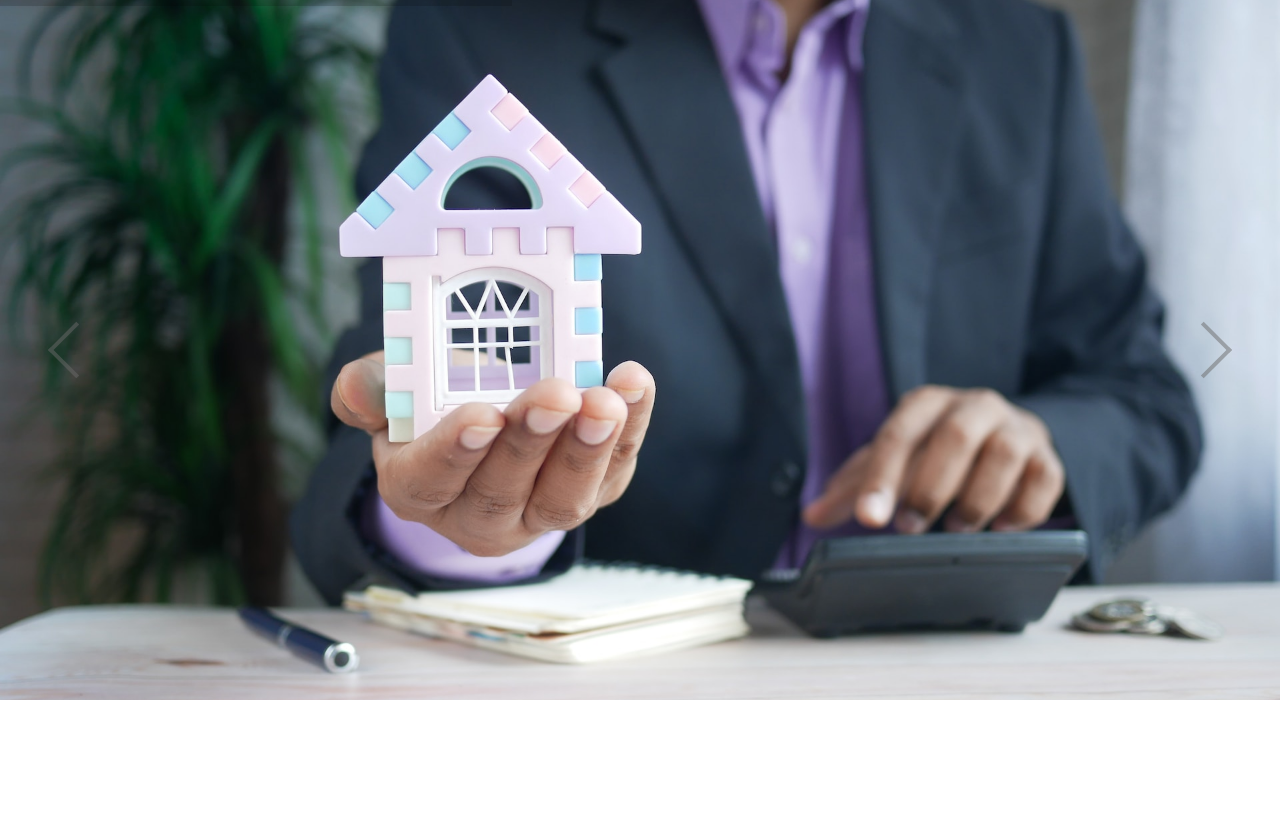
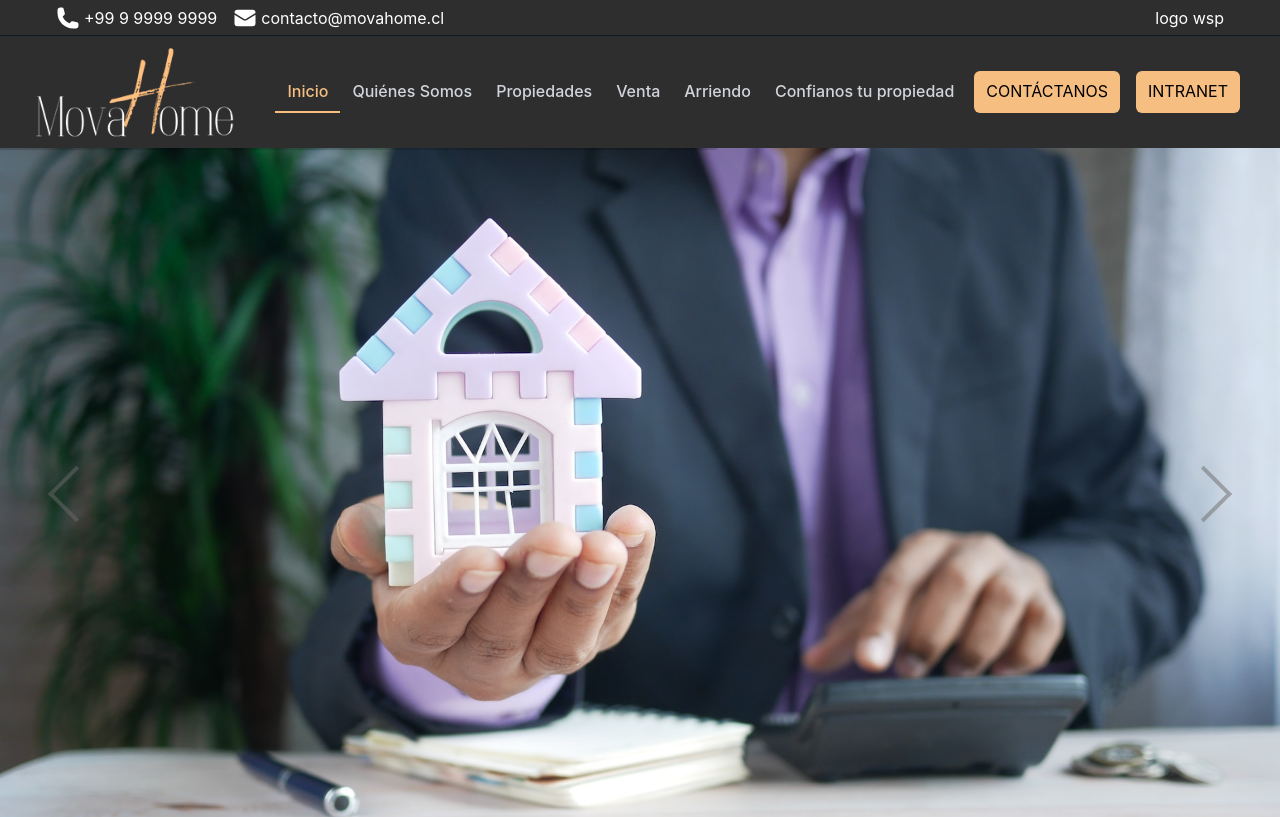
Before and after one commit to sawiwi/mova-home-free, a React (Create React App) app: page / in a window 1280 px wide. Shown: the top 817 px of the page. Built offline with nearby package versions, Linux system fonts and the light colour scheme.

Commit message:
add navbar with react scroll

```diff
--- a/package.json
+++ b/package.json
@@ -3,6 +3,8 @@
   "version": "0.1.0",
   "private": true,
   "dependencies": {
+    "@headlessui/react": "^1.7.17",
+    "@heroicons/react": "^2.0.18",
     "@testing-library/jest-dom": "^5.17.0",
     "@testing-library/react": "^13.4.0",
     "@testing-library/user-event": "^13.5.0",
@@ -10,6 +12,7 @@
     "react-awesome-slider": "^4.1.0",
     "react-dom": "^18.2.0",
     "react-scripts": "5.0.1",
+    "react-scroll": "^1.9.0",
     "web-vitals": "^2.1.4"
   },
   "scripts": {
--- a/src/App.js
+++ b/src/App.js
@@ -1,6 +1,8 @@
 import { Fragment } from 'react';
 import Layout from './Layout/Layout';
 import Hero from './Pages/Hero/index'
+import About from './Pages/About/index'
+import Properties from './Pages/Properties';
 // import logo from './logo.svg';
 // import './App.css';
 
@@ -9,6 +11,8 @@ function App() {
     <Fragment>
       <Layout>
         <Hero/>
+        <About/>
+        <Properties/>
       </Layout>
     </Fragment>
 
--- a/src/Layout/Layout.js
+++ b/src/Layout/Layout.js
@@ -1,12 +1,12 @@
 import React from 'react'
-// import Header from '../shared/header/header'
-// import Footer from '../shared/Footer'
+import Header from '../shared/header/header'
+import Footer from '../shared/footer/footer'
 const Layout = ({children}) => {
   return (
     <>
-        {/* <Header/> */}
-        <main>{children}</main>
-        {/* <Footer/> */}
+        <Header/>
+        <main className='pt-28 md:pt-44 lg:pt-36'>{children}</main>
+        <Footer/>
     </>
   )
 }
--- a/src/Pages/About/index.js
+++ b/src/Pages/About/index.js
@@ -0,0 +1,11 @@
+import React from 'react'
+
+const About = () => {
+  return (
+    <div id='AboutSectionScroll' className='min-h-screen'>
+      About
+    </div>
+  )
+}
+
+export default About
--- /dev/null
+++ b/src/Pages/Properties/index.js
@@ -0,0 +1,11 @@
+import React from 'react'
+
+const Properties = () => {
+  return (
+    <div id='PropertiesSectionScroll' className='min-h-screen'>
+      Propiedades
+    </div>
+  )
+}
+
+export default Properties
--- /dev/null
+++ b/src/shared/footer/footer.jsx
@@ -0,0 +1,11 @@
+import React from 'react'
+
+const Footer = () => {
+  return (
+    <div className='min-h-screen'>
+      footer
+    </div>
+  )
+}
+
+export default Footer
--- /dev/null
+++ b/src/shared/header/header.jsx
@@ -0,0 +1,40 @@
+import React from 'react'
+import Navbar from './navbar'
+
+const Header = () => {
+  return (
+    <header className='bg-secondary-default text-white fixed z-50 w-full'>
+      <div className='h-[36px] border-b border-gray-900 hidden md:block'>
+        <div className='max-w-[1200px] w-full h-full px-4 mx-auto flex justify-between items-center'>
+          <div>
+            <ul className='list-none flex space-x-4'>
+              <li>
+                <a href='#hola' className='flex items-center gap-x-1'>
+                  <svg xmlns="http://www.w3.org/2000/svg" viewBox="0 0 24 24" fill="currentColor" className="w-6 h-6">
+                    <path fillRule="evenodd" d="M1.5 4.5a3 3 0 013-3h1.372c.86 0 1.61.586 1.819 1.42l1.105 4.423a1.875 1.875 0 01-.694 1.955l-1.293.97c-.135.101-.164.249-.126.352a11.285 11.285 0 006.697 6.697c.103.038.25.009.352-.126l.97-1.293a1.875 1.875 0 011.955-.694l4.423 1.105c.834.209 1.42.959 1.42 1.82V19.5a3 3 0 01-3 3h-2.25C8.552 22.5 1.5 15.448 1.5 6.75V4.5z" clipRule="evenodd" />
+                  </svg>
+                  +99 9 9999 9999
+                </a>
+              </li>
+              <li>
+                <a href='#hola' className='flex items-center gap-x-1'>
+                  <svg xmlns="http://www.w3.org/2000/svg" viewBox="0 0 24 24" fill="currentColor" className="w-6 h-6">
+                    <path d="M1.5 8.67v8.58a3 3 0 003 3h15a3 3 0 003-3V8.67l-8.928 5.493a3 3 0 01-3.144 0L1.5 8.67z" />
+                    <path d="M22.5 6.908V6.75a3 3 0 00-3-3h-15a3 3 0 00-3 3v.158l9.714 5.978a1.5 1.5 0 001.572 0L22.5 6.908z" />
+                  </svg>
+                  contacto@movahome.cl
+                </a>
+              </li>
+            </ul>
+
+          </div>
+          <div>logo wsp</div>
+        </div>
+
+      </div>
+      <Navbar></Navbar>
+    </header>
+  )
+}
+
+export default Header
--- /dev/null
+++ b/src/shared/header/navbar.jsx
@@ -0,0 +1,81 @@
+import React from 'react'
+import { Disclosure, Transition } from '@headlessui/react'
+import { Bars3Icon, XMarkIcon } from '@heroicons/react/24/outline'
+import {NavigationItem, ButtonItem} from '../navigation/NavigationItem'
+import {NavMobile, ButtonNavMobile} from '../navigation/NavMobile'
+import Logo from '../../assets/img/logo/logoHead.png'
+
+const navigation = [
+  { name: 'Inicio', href: 'HeroSectionScroll', buttonStyle: false  },
+  { name: 'Quiénes Somos', href: 'AboutSectionScroll', buttonStyle: false  },
+  { name: 'Propiedades', href: 'PropertiesSectionScroll', buttonStyle: false  },
+  { name: 'Venta', href: 'ServicesSectionScroll', buttonStyle: false  },
+  { name: 'Arriendo', href: 'ServicesSectionScroll', buttonStyle: false  },
+  { name: 'Confianos tu propiedad', href: 'ServicesSectionScroll', buttonStyle: false  },
+  { name: 'Contáctanos', href: '#', buttonStyle: true  },
+  { name: 'Intranet', href: '#', buttonStyle: true },
+]
+
+const Navbar = () => {
+  return (
+    <Disclosure as="nav" className="py-3 md:py-6 w-full z-50">
+      {({ open }) => (
+        <>
+          <div className="mx-auto max-w-7xl px-2 sm:px-6 lg:px-8">
+            <div className="relative flex lg:h-16 items-center justify-between">
+
+              <div className="flex flex-1 items-center justify-start sm:justify-between">
+                <div className="flex flex-shrink-0 items-center">
+                  <img
+                    className="h-24 w-auto cursor-pointer"
+                    src={Logo}
+                    alt="CYVM"
+                  />
+                </div>
+                <div className="hidden sm:ml-6 lg:block">
+                  <div className="flex">
+                    {navigation.map((item,index) => item.buttonStyle ? (<ButtonItem key={index} menuItem={item}/>) : (<NavigationItem key={index} menuItem={item}/>)
+                    )}
+                  </div>
+                </div>
+              </div>
+              <div className="absolute inset-y-0 right-0 flex items-center justify-between lg:hidden">
+                {/* Mobile menu button*/}
+                <Disclosure.Button className="relative inline-flex items-center justify-center rounded-md p-2 text-gray-400 hover:bg-gray-700 hover:text-white focus:outline-none focus:ring-2 focus:ring-inset focus:ring-white">
+                  <span className="absolute -inset-0.5" />
+                  <span className="sr-only">Abrir menú principal</span>
+                  {open ? (
+                    <XMarkIcon className="block h-6 w-6" aria-hidden="true" />
+                  ) : (
+                    <Bars3Icon className="block h-6 w-6" aria-hidden="true" />
+                  )}
+                </Disclosure.Button>
+              </div>
+            </div>
+          </div>
+
+          <Transition
+            show={open}
+            enter="transition duration-100 ease-out"
+            enterFrom="transform scale-95 opacity-0"
+            enterTo="transform scale-100 opacity-100"
+            leave="transition duration-75 ease-out"
+            leaveFrom="transform scale-100 opacity-100"
+            leaveTo="transform scale-95 opacity-0"
+          >
+            <Disclosure.Panel className="lg:hidden">
+              {({ close }) => (
+                <div className="max-w-[650px] mx-auto space-y-2 px-2 pb-3 pt-2">
+                  {navigation.map((item,index) => item.buttonStyle ? (<ButtonNavMobile key={index} menuItem={item}/>) : (<NavMobile key={index} menuItem={item} close={close}/>))}
+                </div>
+              )}
+            </Disclosure.Panel>
+          </Transition>
+
+        </>
+      )}
+    </Disclosure>
+  )
+}
+
+export default Navbar
--- /dev/null
+++ b/src/shared/navigation/NavMobile.js
@@ -0,0 +1,45 @@
+import React, { useState } from 'react'
+import { Link } from 'react-scroll';
+
+export const NavMobile = ({menuItem, close}) => {
+
+  const [viewActive, setViewActive] = useState(false);
+  const handleActive = (viewName) => setViewActive(viewName);
+  const handleInActive = (viewName) => setViewActive(viewName);
+
+  const ActiveClassTw = 'block rounded-md px-3 py-2 text-base font-medium bg-primary-default text-black';
+  const NoActiveClassTw = 'block rounded-md px-3 py-2 text-base font-medium text-gray-300 hover:bg-primary-default hover:text-white';
+
+  return (
+    <>
+      <Link
+        activeClass={ActiveClassTw}
+        className={viewActive ? ActiveClassTw : NoActiveClassTw}
+        to={menuItem.href}
+        spy={true}
+        smooth={true}
+        offset={-110}
+        duration={500}
+        onSetActive={() => handleActive(true)}
+        onSetInactive={() => handleInActive(false)}
+        onClick={() => close()}
+      >
+        {menuItem.name}
+      </Link>
+    </>
+  )
+}
+
+export const ButtonNavMobile = ({menuItem, close}) => {
+  return (
+    <>
+      <a
+        className={'block rounded-md px-3 py-2 text-base uppercase text-center text-black bg-[#ffd58e]'}
+        href={menuItem.href}
+        onClick={() => close()}
+      >
+        {menuItem.name}
+      </a>
+    </>
+  )
+}
--- /dev/null
+++ b/src/shared/navigation/NavigationItem.js
@@ -0,0 +1,40 @@
+import React, { useState } from 'react'
+import { Link } from 'react-scroll';
+
+export const NavigationItem = ({menuItem}) => {
+
+  const [viewActive, setViewActive] = useState(false);
+  const handleActive = (viewName) => setViewActive(viewName);
+  const handleInActive = (viewName) => setViewActive(viewName);
+
+  const ActiveClassTw = 'rounded-none px-3 py-2 text-md font-medium hover:border-b-2  hover:rounded-none hover:transition-all duration-100 cursor-pointer border-b-2  rounded-none text-primary';
+  const NoActiveClassTw = 'rounded-none px-3 py-2 text-md font-medium hover:border-b-2  hover:rounded-none hover:transition-all duration-100 cursor-pointer text-gray-300 border-b-2 border-transparent';
+
+  return (
+    <>
+      <Link
+        activeClass={ActiveClassTw}
+        className={viewActive ? 'px-3 py-2 text-md font-medium hover:border-b-2  hover:rounded-none hover:transition-all duration-100 cursor-pointer border-b-2  rounded-none text-primary-default border-primary-default' : NoActiveClassTw}
+        to={menuItem.href}
+        spy={true}
+        smooth={true}
+        offset={-150}
+        duration={500}
+        onSetActive={() => handleActive(true)}
+        onSetInactive={() => handleInActive(false)}
+      >
+        {menuItem.name}
+      </Link>
+    </>
+  )
+}
+
+export const ButtonItem = ({menuItem}) => {
+  return(
+    <>
+    <a href={menuItem.href} className='px-3 py-2 text-md uppercase cursor-pointer transition-colors duration-500 text-black bg-primary-default rounded-md mx-2 hover:bg-[#ffd58e]'>
+    {menuItem.name}
+    </a>
+    </>
+  )
+}
--- a/tailwind.config.js
+++ b/tailwind.config.js
@@ -5,7 +5,8 @@ module.exports = {
     extend: {
       colors:{
         primary:{
-          default: "#f7be81"
+          default: "#f7be81",
+          hover:"ffd488",
         },
         secondary: {
           default: "#2e2e2e"
```
Also changed, not shown: src/assets/img/logo/logoHead.png (added), 1 other file (tests, documents, lock files or other folders).
